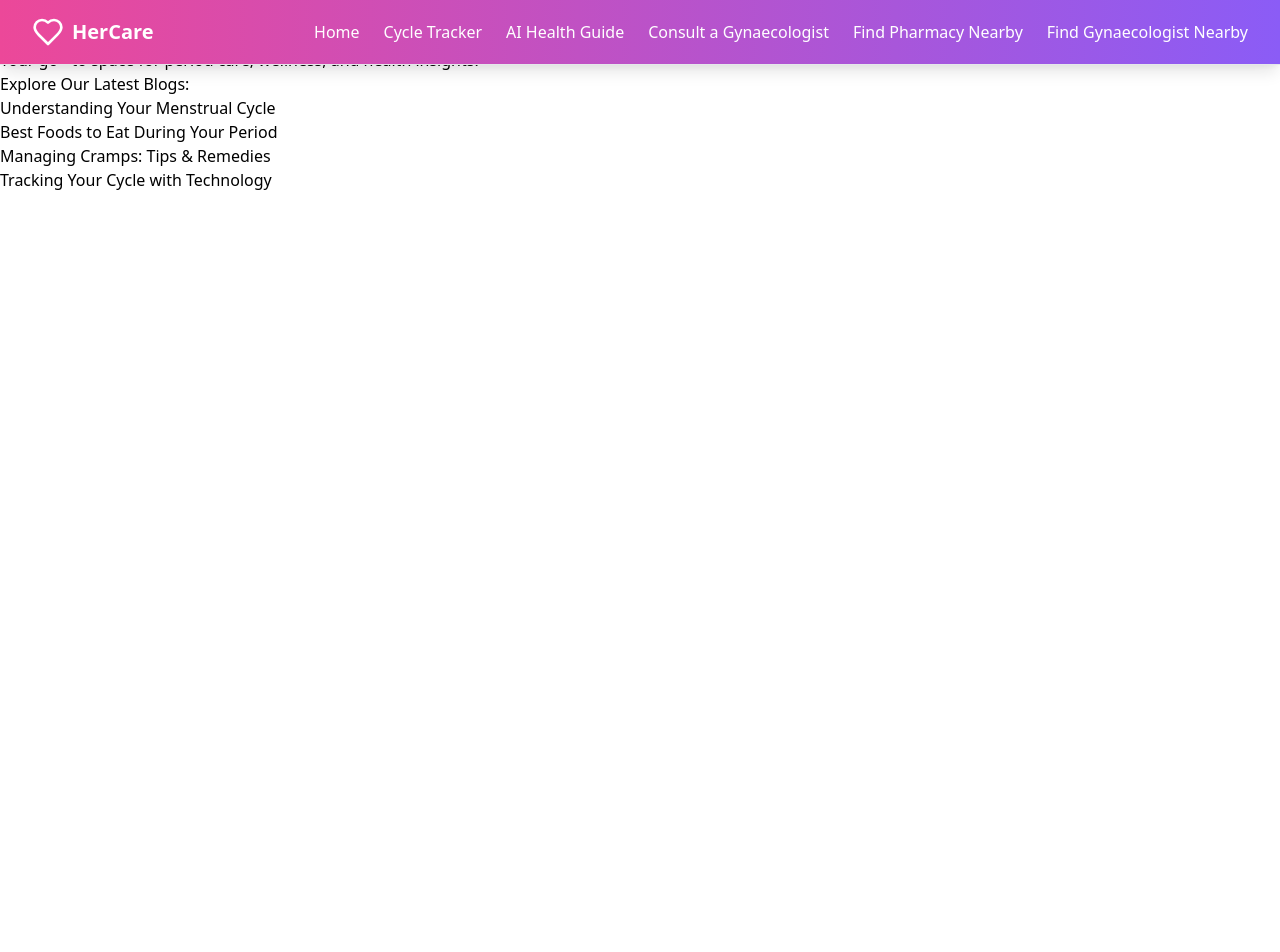
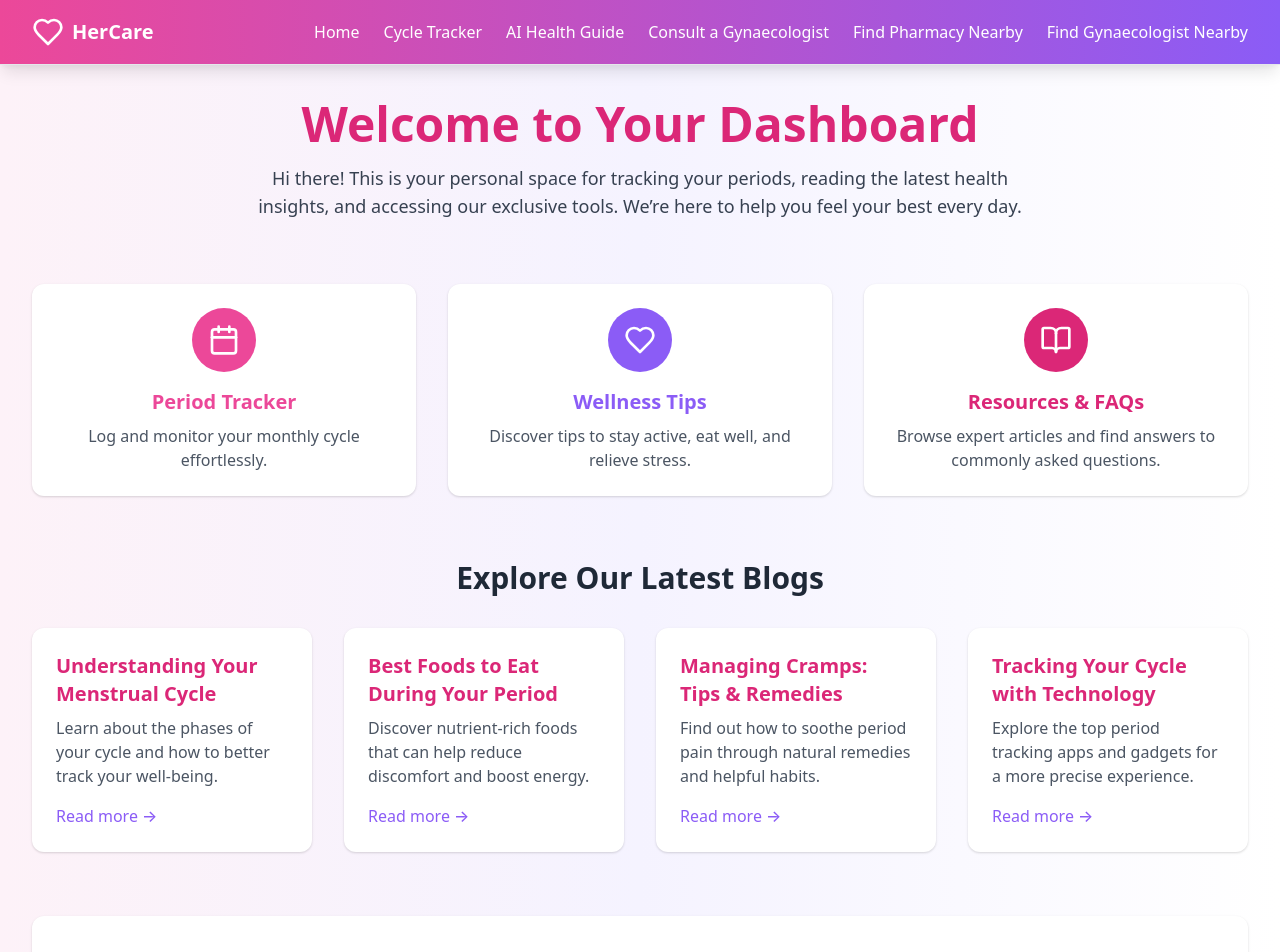
Before and after one commit to NehaSJ99/HerCare, a React (Create React App) app in the folder frontend/: page /dashboard in a window 1280 px wide. Shown: the top 952 px of the page. Before the commit the page ends 800 px from the top, so only its background shows below. Built offline with nearby package versions, Linux system fonts and the light colour scheme.

Commit message:
adding Dashboard changes

```diff
--- a/frontend/src/pages/Dashboard.js
+++ b/frontend/src/pages/Dashboard.js
@@ -1,34 +1,188 @@
+import React from "react";
 import { Link } from "react-router-dom";
+import { Calendar, BookOpen, Heart, Sparkles } from "lucide-react";
+
+/**
+ * Example blog data array — you could fetch or store this elsewhere
+ */
+const blogPosts = [
+  {
+    id: 1,
+    title: "Understanding Your Menstrual Cycle",
+    excerpt:
+      "Learn about the phases of your cycle and how to better track your well-being.",
+    link: "/blog/1",
+  },
+  {
+    id: 2,
+    title: "Best Foods to Eat During Your Period",
+    excerpt:
+      "Discover nutrient-rich foods that can help reduce discomfort and boost energy.",
+    link: "/blog/2",
+  },
+  {
+    id: 3,
+    title: "Managing Cramps: Tips & Remedies",
+    excerpt:
+      "Find out how to soothe period pain through natural remedies and helpful habits.",
+    link: "/blog/3",
+  },
+  {
+    id: 4,
+    title: "Tracking Your Cycle with Technology",
+    excerpt:
+      "Explore the top period tracking apps and gadgets for a more precise experience.",
+    link: "/blog/4",
+  },
+];
 
 const Dashboard = () => {
-    return ( <
-        div className = "container" >
-        <
-        nav className = "navbar" >
-        <
-        h1 > Dashboard < /h1>
+  return (
+    <div className="bg-gradient-to-r from-pink-50 via-purple-50 to-white min-h-screen">
+      {/** Navbar */}
+      <nav className="bg-white shadow">
+        <div className="max-w-7xl mx-auto px-4 sm:px-6 lg:px-8 py-4 flex justify-between items-center">
+          <Link to="/" className="flex items-center text-pink-600 space-x-2">
+            <Sparkles className="h-6 w-6" />
+            <span className="font-bold text-xl">HerCare</span>
+          </Link>
+          <div className="space-x-4">
+            <Link
+              to="/dashboard"
+              className="text-gray-700 hover:text-pink-500 transition-colors"
+            >
+              Dashboard
+            </Link>
+            <Link
+              to="/features"
+              className="text-gray-700 hover:text-pink-500 transition-colors"
+            >
+              Features
+            </Link>
+            <Link
+              to="/blog"
+              className="text-gray-700 hover:text-pink-500 transition-colors"
+            >
+              Blog
+            </Link>
+            <Link
+              to="/profile"
+              className="text-gray-700 hover:text-pink-500 transition-colors"
+            >
+              Profile
+            </Link>
+          </div>
+        </div>
+      </nav>
 
-        <
-        /nav> <
-        h2 > Hi, welcome to HerCare! < /h2> <
-        p > Your go - to space
-        for period care, wellness, and health insights. < /p>
+      {/** Main Content */}
+      <div className="max-w-7xl mx-auto px-4 sm:px-6 lg:px-8 py-10 space-y-16">
+        {/** Welcome Section */}
+        <header className="text-center space-y-4">
+          <h1 className="text-4xl md:text-5xl font-bold text-pink-600">
+            Welcome to Your Dashboard
+          </h1>
+          <p className="text-lg text-gray-700 max-w-3xl mx-auto">
+            Hi there! This is your personal space for tracking your periods,
+            reading the latest health insights, and accessing our exclusive
+            tools. We’re here to help you feel your best every day.
+          </p>
+        </header>
 
-        <
-        h3 > Explore Our Latest Blogs: < /h3> <
-        ul >
-        <
-        li > < Link to = "/blog/1" > Understanding Your Menstrual Cycle < /Link></li >
-        <
-        li > < Link to = "/blog/2" > Best Foods to Eat During Your Period < /Link></li >
-        <
-        li > < Link to = "/blog/3" > Managing Cramps: Tips & Remedies < /Link></li >
-        <
-        li > < Link to = "/blog/4" > Tracking Your Cycle with Technology < /Link></li >
-        <
-        /ul> < /
-        div >
-    );
+        {/** Quick Tools / Shortcuts */}
+        <section className="grid grid-cols-1 md:grid-cols-3 gap-8">
+          <Link
+            to="/period-tracker"
+            className="bg-white shadow hover:shadow-lg transition-shadow rounded-xl p-6 flex flex-col items-center text-center"
+          >
+            <div className="h-16 w-16 bg-pink-500 rounded-full mb-4 flex items-center justify-center text-white">
+              <Calendar className="h-8 w-8" />
+            </div>
+            <h3 className="text-xl font-semibold text-pink-500 mb-2">
+              Period Tracker
+            </h3>
+            <p className="text-gray-600">
+              Log and monitor your monthly cycle effortlessly.
+            </p>
+          </Link>
+
+          <Link
+            to="/wellness"
+            className="bg-white shadow hover:shadow-lg transition-shadow rounded-xl p-6 flex flex-col items-center text-center"
+          >
+            <div className="h-16 w-16 bg-purple-500 rounded-full mb-4 flex items-center justify-center text-white">
+              <Heart className="h-8 w-8" />
+            </div>
+            <h3 className="text-xl font-semibold text-purple-500 mb-2">
+              Wellness Tips
+            </h3>
+            <p className="text-gray-600">
+              Discover tips to stay active, eat well, and relieve stress.
+            </p>
+          </Link>
+
+          <Link
+            to="/resources"
+            className="bg-white shadow hover:shadow-lg transition-shadow rounded-xl p-6 flex flex-col items-center text-center"
+          >
+            <div className="h-16 w-16 bg-pink-600 rounded-full mb-4 flex items-center justify-center text-white">
+              <BookOpen className="h-8 w-8" />
+            </div>
+            <h3 className="text-xl font-semibold text-pink-600 mb-2">
+              Resources & FAQs
+            </h3>
+            <p className="text-gray-600">
+              Browse expert articles and find answers to commonly asked questions.
+            </p>
+          </Link>
+        </section>
+
+        {/** Blog Section */}
+        <section>
+          <h2 className="text-3xl font-bold text-gray-800 text-center mb-8">
+            Explore Our Latest Blogs
+          </h2>
+          <div className="grid grid-cols-1 md:grid-cols-2 lg:grid-cols-4 gap-8">
+            {blogPosts.map((post) => (
+              <div
+                key={post.id}
+                className="bg-white shadow rounded-xl hover:shadow-lg transition-shadow p-6 flex flex-col"
+              >
+                <h3 className="text-xl font-semibold text-pink-600 mb-2">
+                  {post.title}
+                </h3>
+                <p className="text-gray-600 flex-grow mb-4">{post.excerpt}</p>
+                <Link
+                  to={post.link}
+                  className="text-purple-500 font-medium hover:underline mt-auto"
+                >
+                  Read more &rarr;
+                </Link>
+              </div>
+            ))}
+          </div>
+        </section>
+
+        {/** Additional Resources or Info (Example) */}
+        <section className="bg-white rounded-xl shadow p-8 text-center">
+          <h2 className="text-2xl font-bold text-gray-800 mb-4">
+            Looking for More?
+          </h2>
+          <p className="text-gray-700 mb-6">
+            Dive deeper into our advanced tools — from personalized health
+            reports to AI-driven cycle predictions. Take your health journey to
+            the next level with HerCare’s premium features!
+          </p>
+          <Link
+            to="/premium"
+            className="inline-flex items-center px-6 py-3 bg-pink-500 text-white rounded-lg transition-transform hover:scale-105"
+          >
+            Upgrade to Premium
+          </Link>
+        </section>
+      </div>
+    </div>
+  );
 };
 
 export default Dashboard;
```
